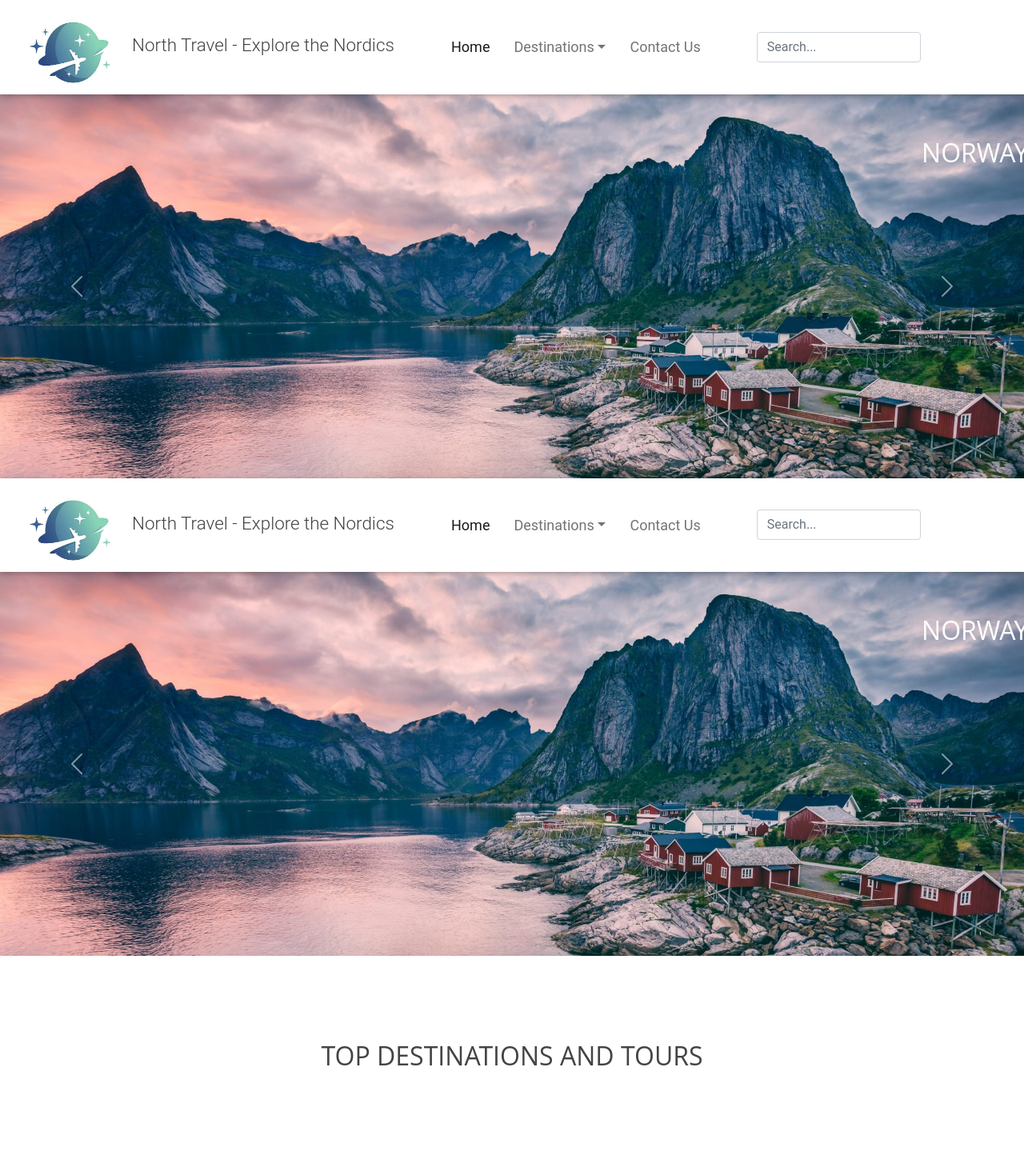
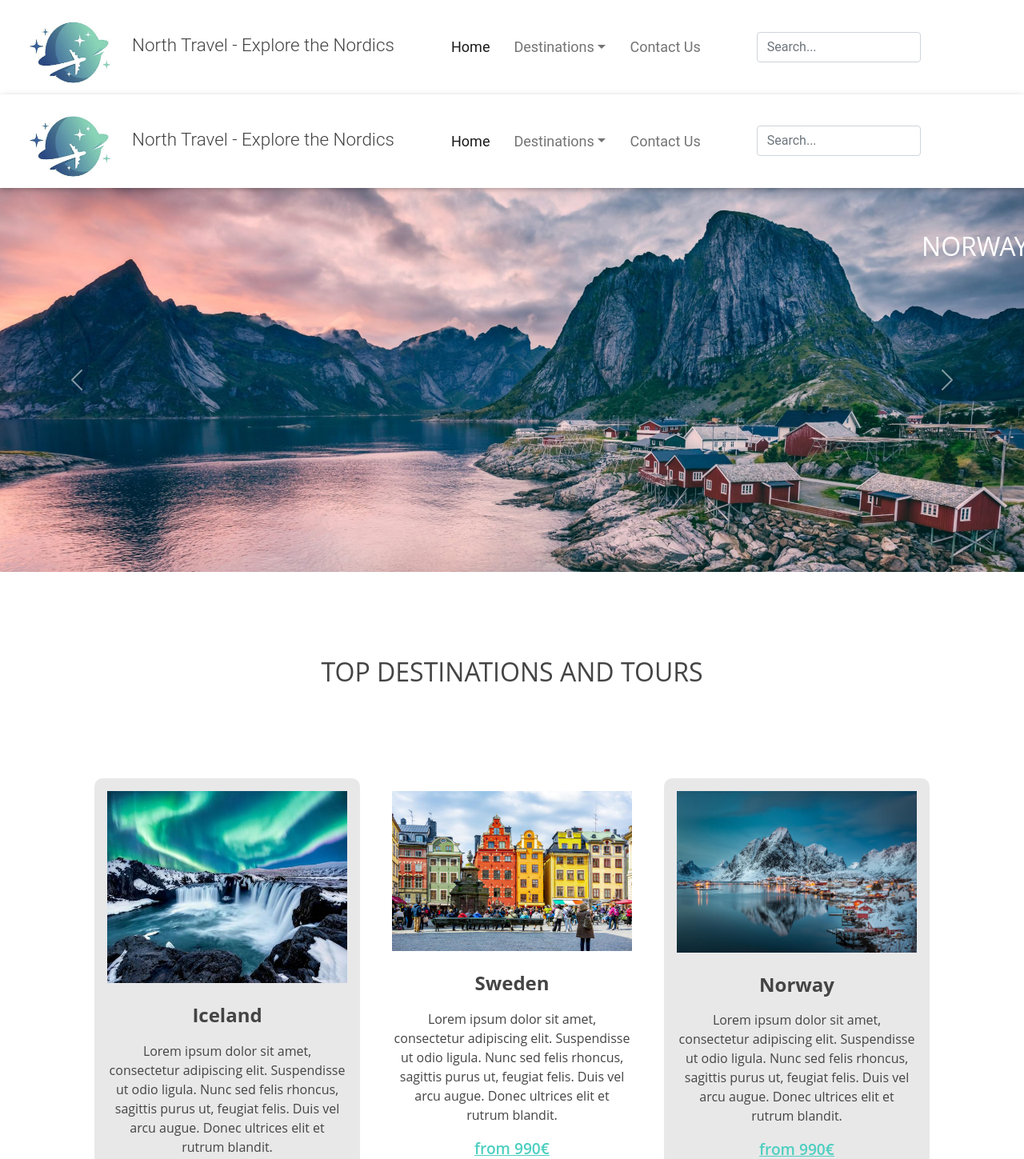
Before and after one commit to markek1337/group2_wp, a PHP site: page /index.php in a window 1280 px wide. Shown: the top 1449 px of the page at 80% size. Run offline with PHP 8.4, Linux system fonts and the light colour scheme.

Commit message:
updated header.php

```diff
--- a/UpdatedNorthTravelWebsite/header.php
+++ b/UpdatedNorthTravelWebsite/header.php
@@ -46,35 +46,3 @@
             </div>
           </div>
         </nav>
-          <!-- Responsive header-->
-          <header class="header">
-            <div id="carouselExampleControls" class="carousel slide" data-bs-ride="carousel">
-                <div class="carousel-inner">
-                  <div class="carousel-item active">
-                    <img src="images/norway.png" class="d-block w-100 img-fluid" alt="Norway destination">
-                    <div class="carousel-caption">
-                        <h2 class="text-uppercase">Norway</h2>
-                      </div>
-                  </div>
-                  <div class="carousel-item">
-                    <img src="images/sweden.png" class="d-block w-100 img-fluid" alt="Sweden destination">
-                    <div class="carousel-caption">
-                        <h2 class="text-uppercase">Sweden</h2>
-                      </div>
-                  </div>
-                  <div class="carousel-item">
-                    <img src="images/iceland.png" class="d-block w-100 img-fluid" alt="Iceland destination">
-                    <div class="carousel-caption">
-                        <h2 class="text-uppercase">Iceland</h2>
-                      </div>
-                  </div>
-                </div>
-                <button class="carousel-control-prev" type="button" data-bs-target="#carouselExampleControls" data-bs-slide="prev">
-                  <span class="carousel-control-prev-icon" aria-hidden="true"></span>
-                  <span class="visually-hidden">Previous</span>
-                </button>
-                <button class="carousel-control-next" type="button" data-bs-target="#carouselExampleControls" data-bs-slide="next">
-                  <span class="carousel-control-next-icon" aria-hidden="true"></span>
-                  <span class="visually-hidden">Next</span>
-                </button>
-            </header>
```
